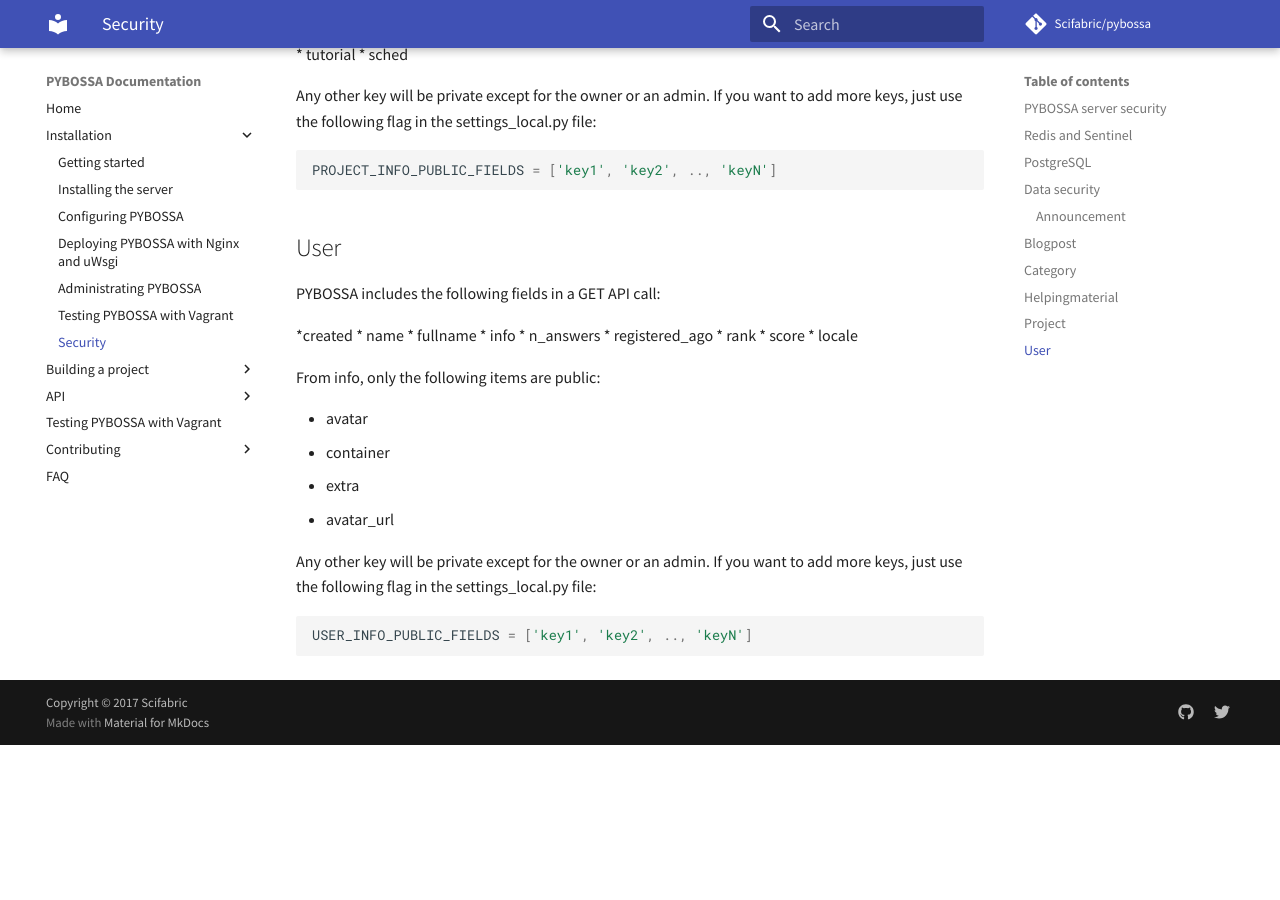
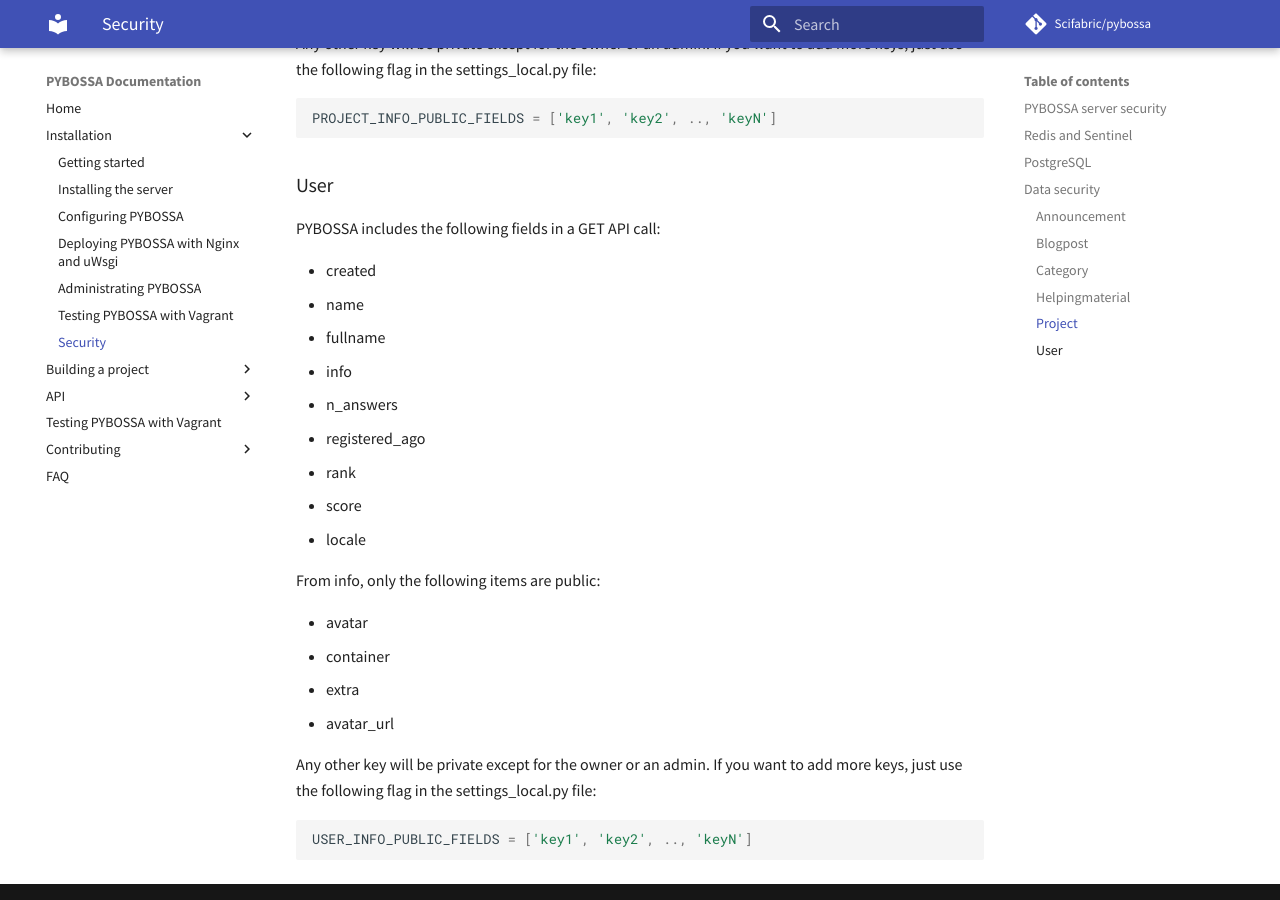
Before and after one commit to Scifabric/docs.pybossa.com, an MkDocs documentation site: the page built from docs/installation/security.md, in a window 1280 px wide and 900 px high, scrolled down 3820 px. Built offline with MkDocs 1.6.1 and Material for MkDocs 9.7.7, drawn with Linux system fonts in a browser that asks for light colours; comment, search, counter and statistics services are not loaded; old or Windows-style settings are respelled for this version of MkDocs; before the commit the page ends 4565 px from its top, so only the background shows below that.

Commit message:
Fix layout

````diff
--- a/docs/installation/security.md
+++ b/docs/installation/security.md
@@ -45,7 +45,7 @@ PYBOSSA includes the following fields in a GET API call:
 
 From info, everything is public for users that are anonymous or are not the owner of the announcement.
 
-## Blogpost
+### Blogpost
 PYBOSSA includes the following fields in a GET API call:
 
 * created
@@ -61,7 +61,7 @@ PYBOSSA includes the following fields in a GET API call:
 
 From info, everything is public for users that are anonymous or are not the owner of the blogpost.
 
-## Category
+### Category
 PYBOSSA includes the following fields in a GET API call:
 
 * description
@@ -73,7 +73,7 @@ PYBOSSA includes the following fields in a GET API call:
 
 From info, everything is public for users that are anonymous or are not the owner of the category.
 
-## Helpingmaterial
+### Helpingmaterial
 PYBOSSA includes the following fields in a GET API call:
 
 * created
@@ -84,7 +84,7 @@ PYBOSSA includes the following fields in a GET API call:
 
 From info, everything is public for users that are anonymous or are not the owner of the helpingmaterial.
 
-## Project
+### Project
 PYBOSSA includes the following fields in a GET API call:
 
 * id
@@ -124,10 +124,10 @@ Any other key will be private except for the owner or an admin. If you want to a
 PROJECT_INFO_PUBLIC_FIELDS = ['key1', 'key2', .., 'keyN']
 ```
 
-## User
+### User
 PYBOSSA includes the following fields in a GET API call:
 
-*created
+* created
 * name
 * fullname
 * info
````
